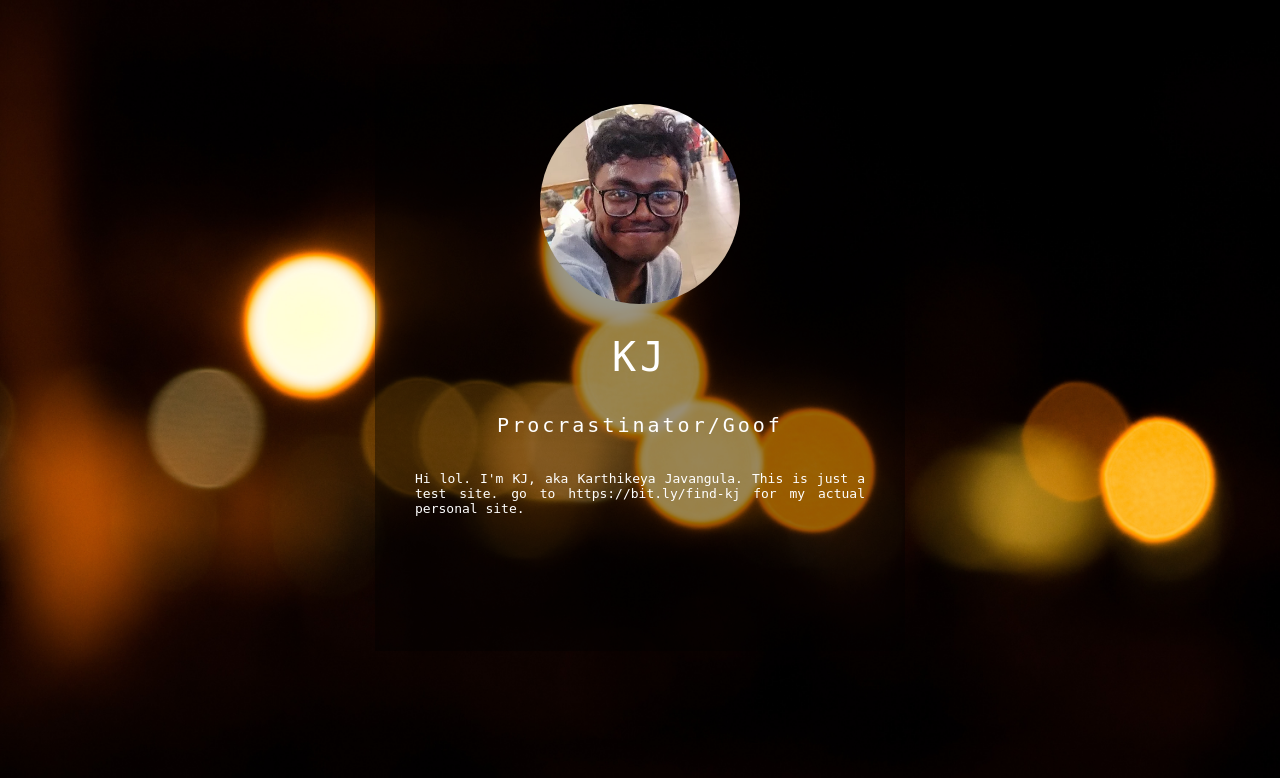
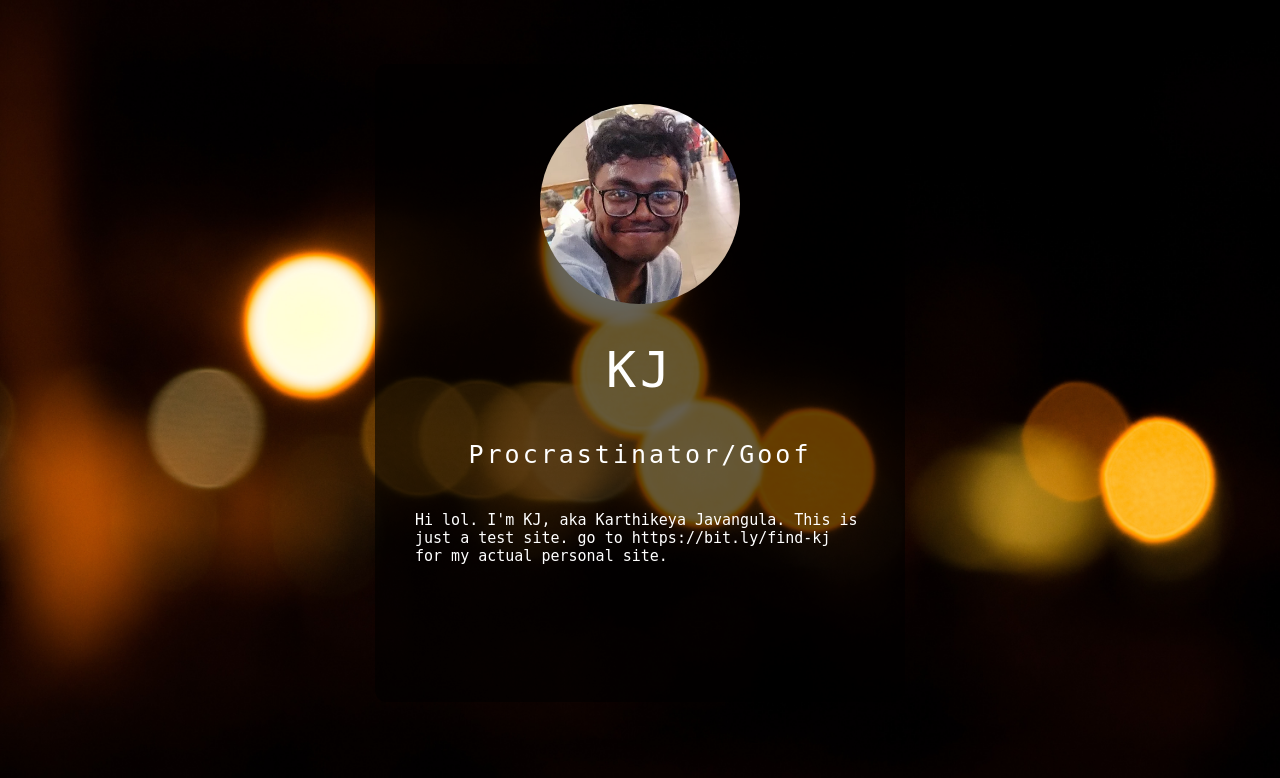
Before and after one commit to karthikjavangula/karthikjavangula.github.io, a PHP site: page / in a window 1280 px wide. Shown: the top 778 px of the page. Run offline with PHP 8.4, Linux system fonts and the light colour scheme; some libraries are stand-ins or nearby versions.

Commit message:
Update style.css
did some more styling

```diff
--- a/style.css
+++ b/style.css
@@ -6,11 +6,12 @@ body{
 }
 .box{
   width: 450px;
-  background: rgba(0, 0, 0, 0.4);
+  background: rgba(0, 0, 0, 0.6);
   padding: 40px;
   text-align: center;
   margin: auto;
   margin-top: 5%;
+  border-radius: 2%;
   color: white;
   font-family: monospace;
 }
@@ -20,17 +21,18 @@ body{
   height: 200px;
 }
 .box h1{
-  font-size: 40px;
+  font-size: 50px;
   letter-spacing: 4px;
   font-weight: 100;
 }
 .box h5{
-  font-size: 20px;
+  font-size: 25px;
   letter-spacing: 3px;
   font-weight: 100;
 }
 .box p{
-  text-align: justify;
+  font-size: 15px;
+  text-align: left;
 }
 ul{
   margin: 0;
```
